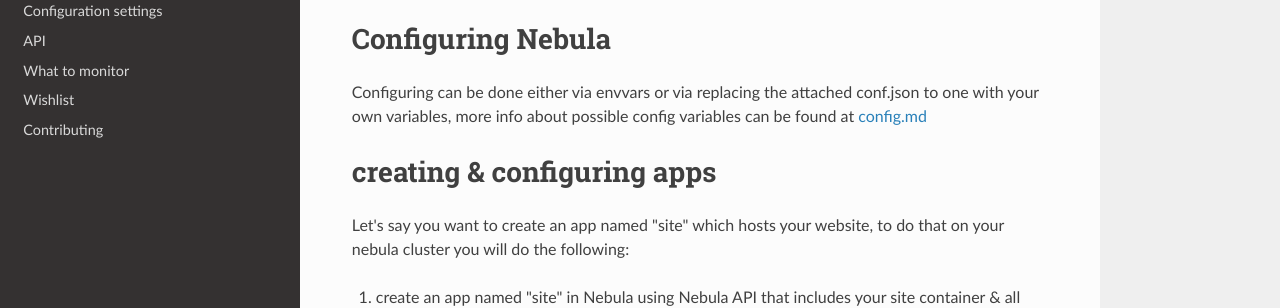
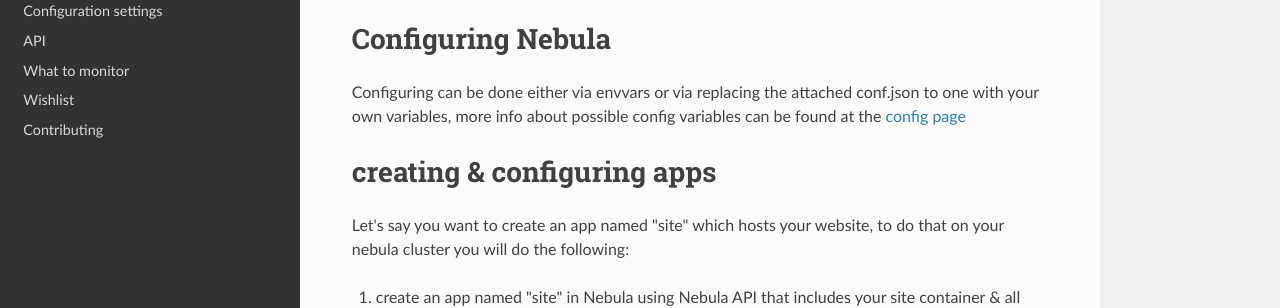
Before and after one commit to nebula-orchestrator/docs, an MkDocs documentation site: the page built from docs/use.md, in a window 1280 px wide and 900 px high. Shown: the part 199-507 px from the top of the window. Built offline with MkDocs 1.6.1, drawn with Linux system fonts in a browser that asks for light colours; nearby versions of some CDN libraries; old or Windows-style settings are respelled for this version of MkDocs.

Commit message:
readthedocs rather then git

```diff
--- a/docs/use.md
+++ b/docs/use.md
@@ -2,7 +2,7 @@
 
 # Configuring Nebula
 
-Configuring can be done either via envvars or via replacing the attached conf.json to one with your own variables, more info about possible config variables can be found at [config.md](https://github.com/nebula-orchestrator/docs/blob/master/docs/config.md/)
+Configuring can be done either via envvars or via replacing the attached conf.json to one with your own variables, more info about possible config variables can be found at the [config page](http://nebula.readthedocs.io/en/latest/config/)
 
 # creating & configuring apps
 
```
